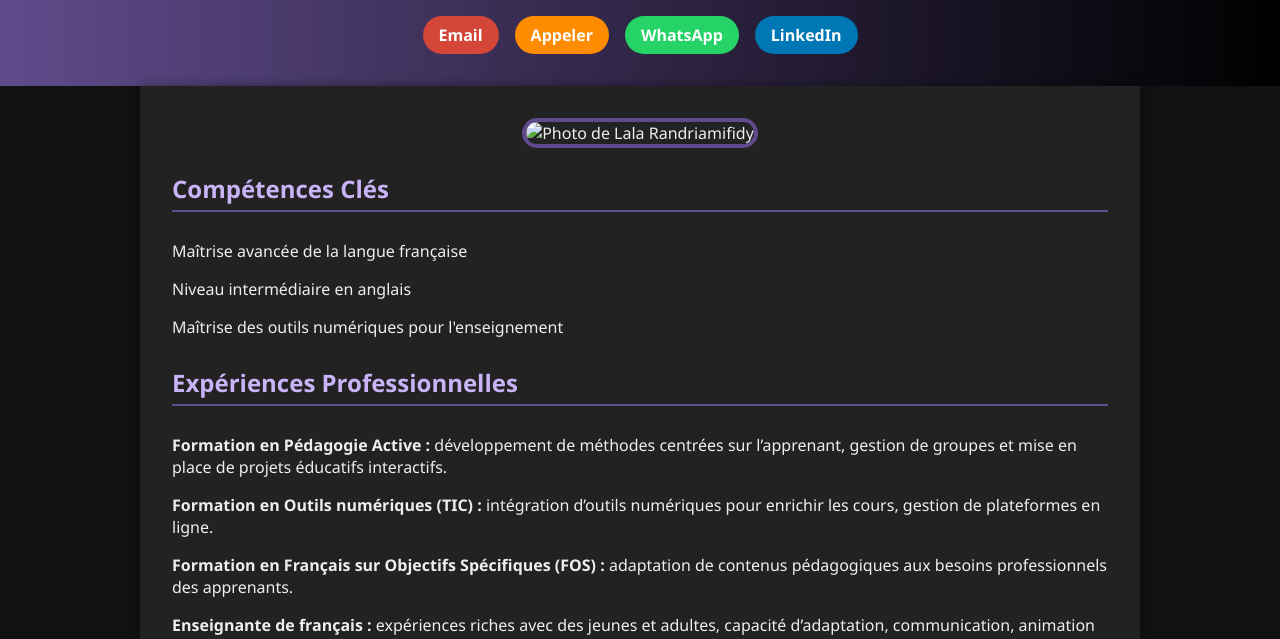
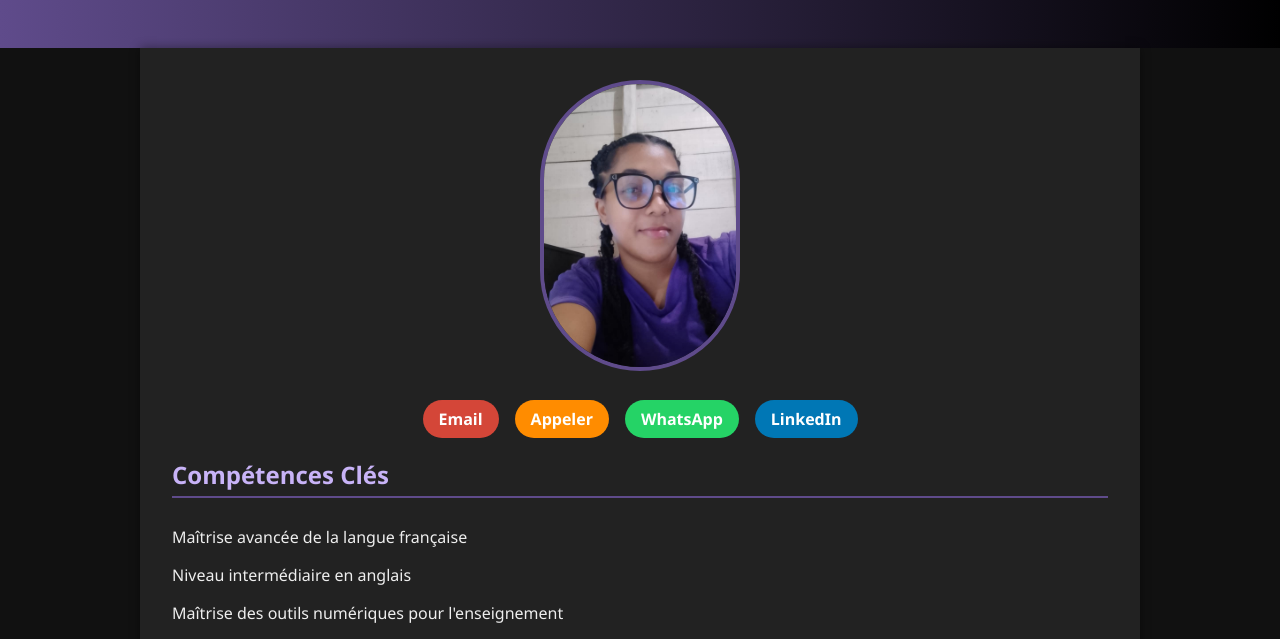
Before and after one commit to Lala-RAN-val/portfolio_lala, a plain HTML site: page index.html in a window 1280 px wide. Shown: the part 125-764 px from the top of the page. Drawn offline with Linux system fonts and the light colour scheme.

Commit message:
Update index.html

```diff
--- a/index.html
+++ b/index.html
@@ -166,17 +166,18 @@
   <header>
     <h1>Lala Randriamifidy TODISOA</h1>
     <p>Formatrice en Français Langue Étrangère (FLE)</p>
+
+  </header>
+
+  <div class="container">
+    <div class="photo">
+      <img src="lala.jpg" alt="Photo de Lala Randriamifidy">
+    </div>
     <div class="top-contacts">
       <a href="mailto:lalatodisoa08@gmail.com" class="email">Email</a>
       <a href="tel:+261349675465" class="phone">Appeler</a>
       <a href="https://wa.me/261349675465" class="whatsapp">WhatsApp</a>
       <a href="https://www.linkedin.com/in/lala-randriamifidy-todisoa-22959616b/" class="linkedin">LinkedIn</a>
-    </div>
-  </header>
-
-  <div class="container">
-    <div class="photo">
-      <img src="lala.jpeg" alt="Photo de Lala Randriamifidy">
     </div>
 
     <h2>Compétences Clés</h2>
```
